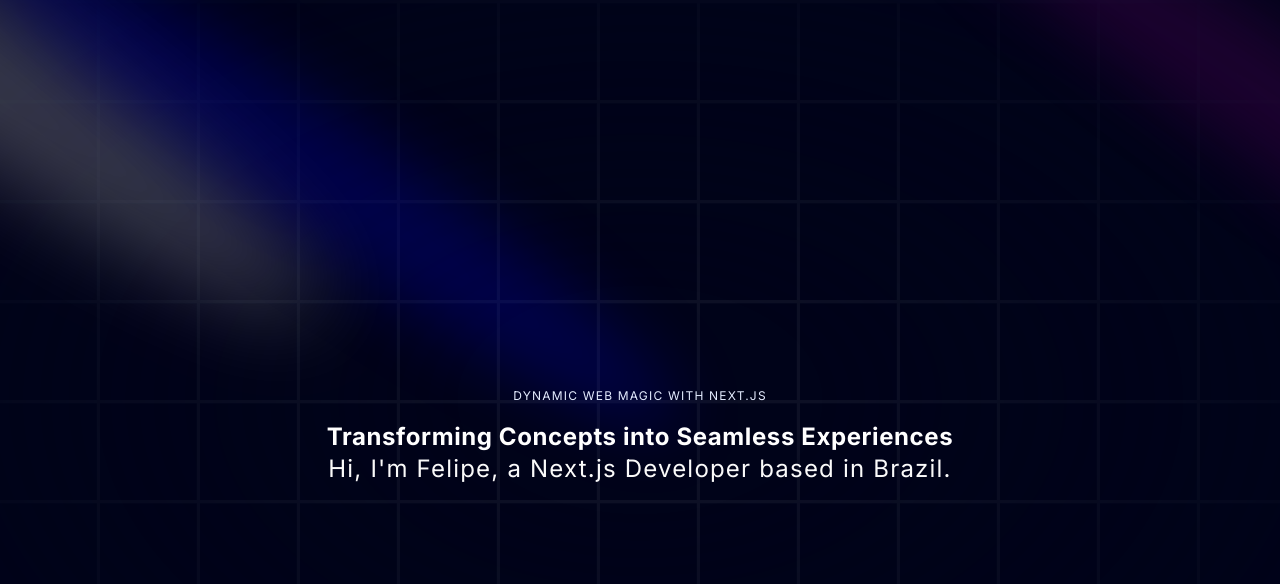
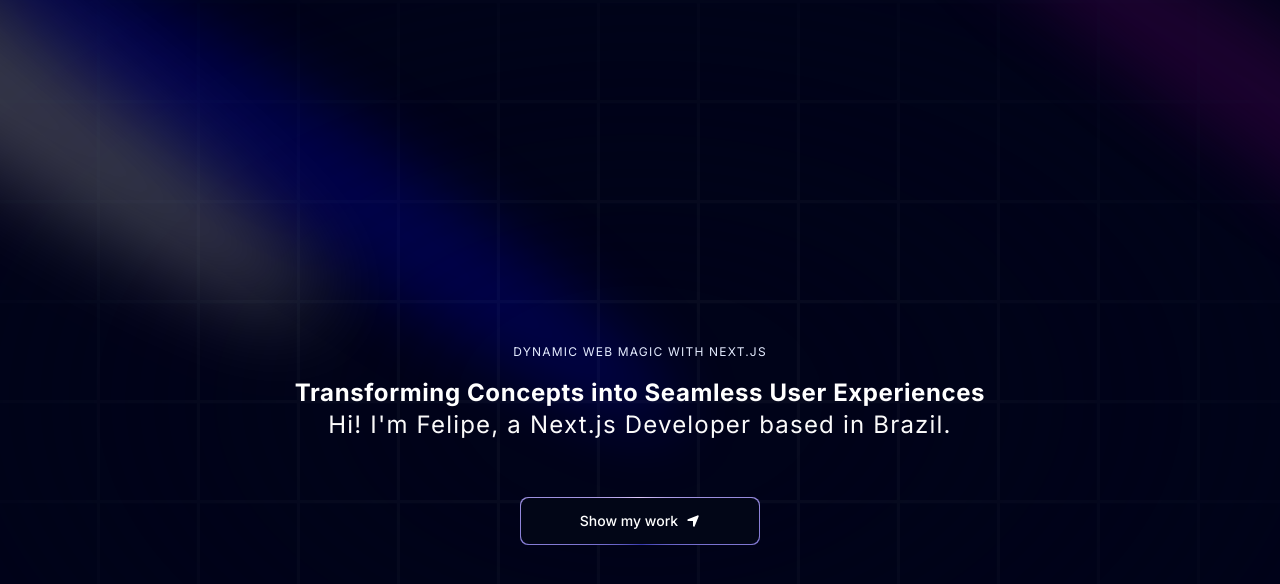
Before and after one commit to felipewrsilva/portfolio, a Next.js app: page / in a window 1280 px wide. Shown: the top 584 px of the page. Built offline with nearby package versions, Linux system fonts and the light colour scheme.

Commit message:
add magic button to hero section

```diff
--- a/components/Hero.tsx
+++ b/components/Hero.tsx
@@ -1,4 +1,6 @@
-import React from 'react'
+import { FaLocationArrow } from 'react-icons/fa6'
+
+import MagicButton from './MagicButton'
 import { Spotlight } from './ui/Spotlight'
 import { TextGenerateEffect } from './ui/TextGenerateEffect'
 
@@ -15,26 +17,38 @@
           fill="purple"
         />
         <Spotlight className="left-80 top-28 h-[80vh] w-[50vw]" fill="blue" />
-
-        <div className="absolute left-0 top-0 flex  h-screen w-full items-center justify-center bg-white bg-grid-black/[0.2] dark:bg-black-100 dark:bg-grid-white/[0.05]">
-          <div className="pointer-events-none absolute inset-0 flex items-center justify-center bg-white [mask-image:radial-gradient(ellipse_at_center,transparent_20%,black)] dark:bg-black-100" />
+      </div>
+      <div
+        className="absolute left-0 top-0 flex h-screen w-full
+       items-center justify-center bg-white bg-grid-black-100/[0.2] dark:bg-black-100 dark:bg-grid-white/[0.03]"
+      >
+        <div
+          className="pointer-events-none absolute inset-0 flex items-center justify-center bg-white
+         [mask-image:radial-gradient(ellipse_at_center,transparent_20%,black)] dark:bg-black-100"
+        />
       </div>
 
       <div className="relative z-10 my-20 flex justify-center">
         <div className="flex max-w-[89vw] flex-col items-center justify-center md:max-w-2xl lg:max-w-[60vw]">
-            <h2 className="max-w-80 text-center text-xs uppercase tracking-widest text-blue-100">
+          <p className="max-w-80 text-center text-xs uppercase tracking-widest text-blue-100">
             Dynamic Web Magic with Next.js
-            </h2>
-
+          </p>
           <TextGenerateEffect
+            words="Transforming Concepts into Seamless User Experiences"
             className="text-center text-[40px] md:text-5xl lg:text-6xl"
-              words="Transforming Concepts into Seamless Experiences"
           />
 
-            <p className="mb-4 text-center md:text-lg md:tracking-wider lg:text-2xl">
-              Hi, I&apos;m Felipe, a Next.js Developer based in Brazil.
+          <p className="mb-4 text-center text-sm md:text-lg md:tracking-wider lg:text-2xl">
+            Hi! I&apos;m Felipe, a Next.js Developer based in Brazil.
           </p>
-          </div>
+
+          <a href="#about">
+            <MagicButton
+              title="Show my work"
+              icon={<FaLocationArrow />}
+              position="right"
+            />
+          </a>
         </div>
       </div>
     </div>
--- /dev/null
+++ b/components/MagicButton.tsx
@@ -0,0 +1,35 @@
+import React from 'react'
+
+const MagicButton = ({
+  title,
+  icon,
+  position,
+  handleClick,
+  otherClasses,
+}: {
+  title: string
+  icon: React.ReactNode
+  position: string
+  handleClick?: () => void
+  otherClasses?: string
+}) => {
+  return (
+    <button
+      className="relative inline-flex h-12 w-full overflow-hidden rounded-lg p-[1px] focus:outline-none md:mt-10 md:w-60"
+      onClick={handleClick}
+    >
+      <span className="absolute inset-[-1000%] animate-[spin_2s_linear_infinite] bg-[conic-gradient(from_90deg_at_50%_50%,#E2CBFF_0%,#393BB2_50%,#E2CBFF_100%)]" />
+
+      <span
+        className={`inline-flex h-full w-full cursor-pointer items-center justify-center gap-2
+             rounded-lg bg-slate-950 px-7 text-sm font-medium text-white backdrop-blur-3xl ${otherClasses}`}
+      >
+        {position === 'left' && icon}
+        {title}
+        {position === 'right' && icon}
+      </span>
+    </button>
+  )
+}
+
+export default MagicButton
--- a/package.json
+++ b/package.json
@@ -18,6 +18,7 @@
     "prettier-plugin-tailwindcss": "^0.5.14",
     "react": "^18",
     "react-dom": "^18",
+    "react-icons": "^5.2.1",
     "tailwind-merge": "^2.3.0",
     "tailwindcss-animate": "^1.0.7"
   },
```
Also changed, not shown: 1 other file (tests, documents, lock files or other folders). Lines whose indentation alone changed are shown as unchanged.
